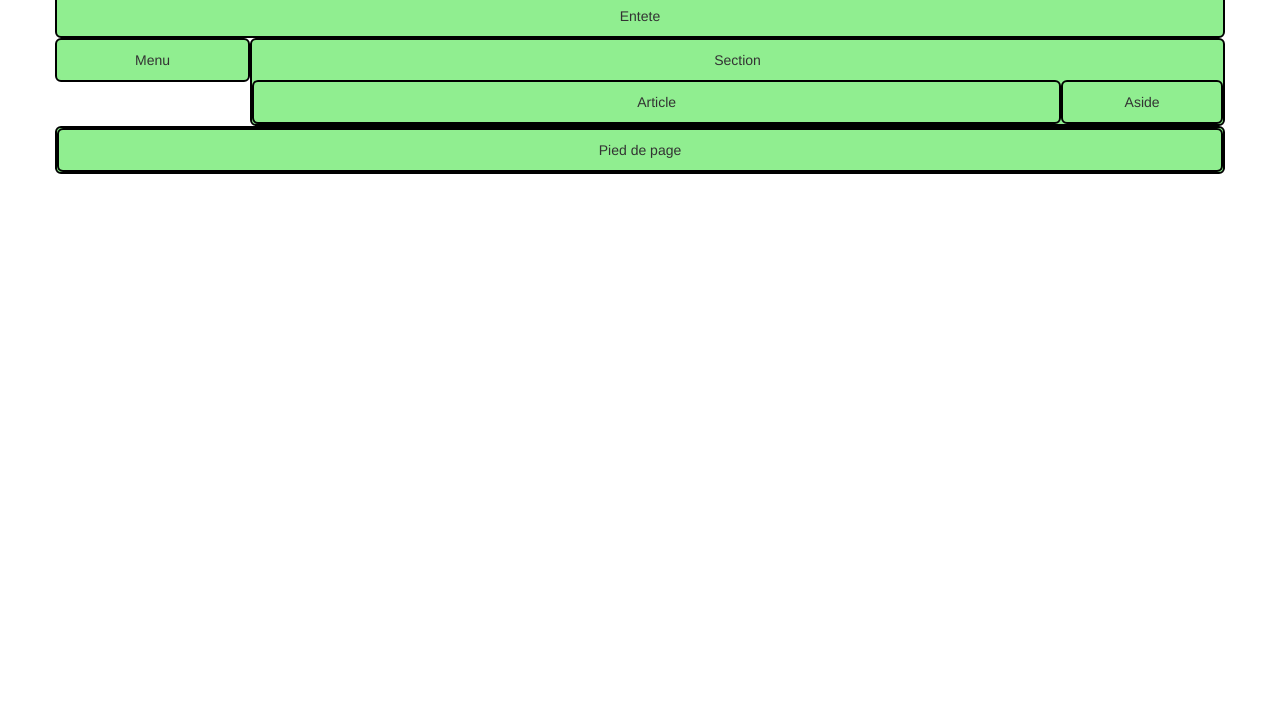
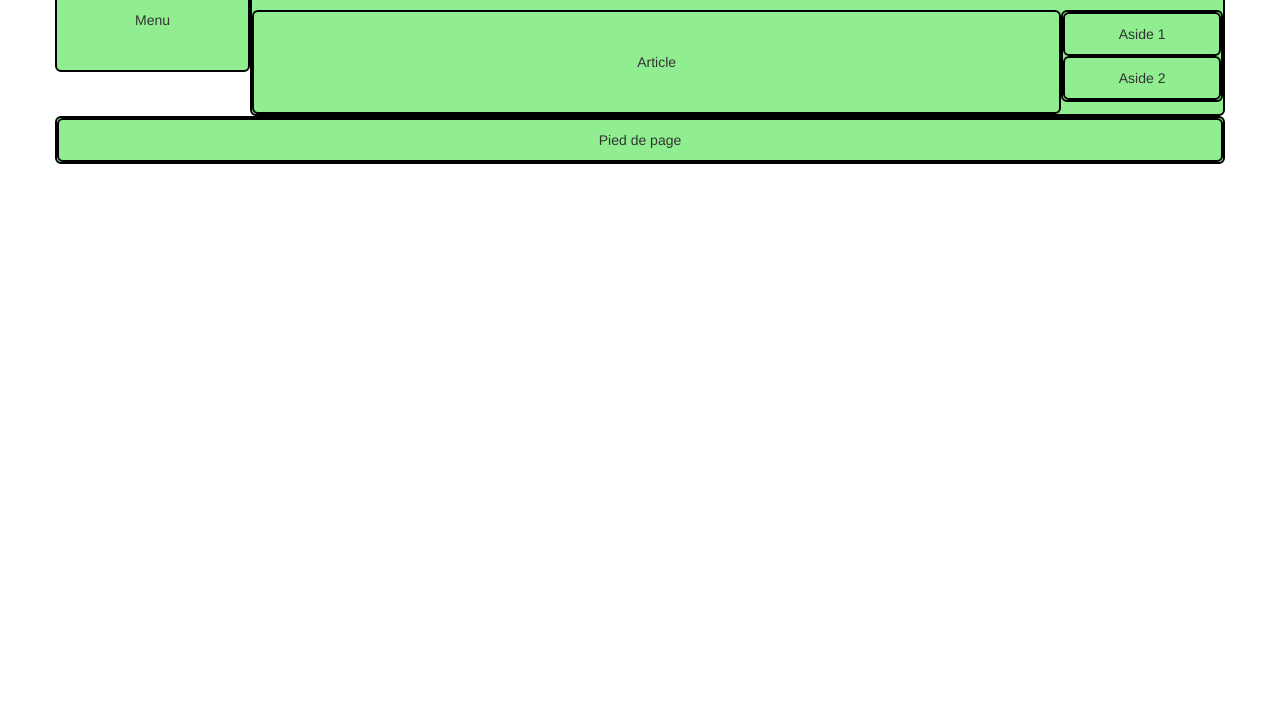
Before and after one commit to chris45560/site_bootstrap, a plain HTML site: page index.html in a window 1280 px wide. Shown: the part 86-800 px from the top of the page. Drawn offline with nearby package versions, Linux system fonts and the light colour scheme.

Commit message:
Mise en page plus complexe en Bootstrap (3ème cas avec 2 asides)

```diff
--- a/bootstrap/css/style.css
+++ b/bootstrap/css/style.css
@@ -2,7 +2,7 @@ body {
   padding-top: 10px;
 }
 
-[class*="col-"], footer{
+[class*="col-"], footer, aside{
   background-color: lightgreen;
   border: 2px solid black;
   border-radius: 6px;
--- a/index.html
+++ b/index.html
@@ -13,11 +13,19 @@
   <script src="https://oss.maxcdn.com/html5shiv/3.7.2/html5shiv.min.js"></script>
   <script src="https://oss.maxcdn.com/respond/1.4.2/respond.min.js"></script>
   <![endif]-->
+
+  <style type="text/css">
+  /* Style pour l'exemple*/
+  article.col-sm-10, nav.col-sm-2 {
+    line-height: 100px;
+  }
+  </style>
+
 </head>
 <body>
 
-  <div class="container">
-    <h1>Hello, world!</h1>
+  <!-- <div class="container">
+  <h1>Hello, world!</h1> -->
 
   <!--
   <div class="row">
@@ -131,7 +139,7 @@
 Pied de page
 </footer> -->
 
-<header class="row">
+<!-- <header class="row">
 <div class="col-sm-12">
 Entete
 </div>
@@ -158,7 +166,45 @@
 </div>
 </footer>
 
+</div> -->
+
+
+<div class="container">
+  <header class="row">
+    <div class="col-lg-12">
+      Entete
     </div>
+  </header>
+  <div class="row">
+    <nav class="col-sm-2">
+      Menu
+    </nav>
+    <section class="col-sm-10">
+      Section
+      <div class="row">
+        <article class="col-sm-10">
+          Article
+        </article>
+        <div class="col-sm-2">
+          <div class="row">
+            <aside>
+              Aside 1
+            </aside>
+            <aside>
+              Aside 2
+            </aside>
+          </div>
+        </div>
+      </div>
+    </section>
+  </div>
+  <footer class="row">
+    <div class="col-lg-12">
+      Pied de page
+    </div>
+  </footer>
+</div>
+
 
 <script src="https://ajax.googleapis.com/ajax/libs/jquery/1.11.1/jquery.min.js"></script>
 <script src="bootstrap/js/bootstrap.min.js"></script>
```
Lines whose indentation alone changed are shown as unchanged.
